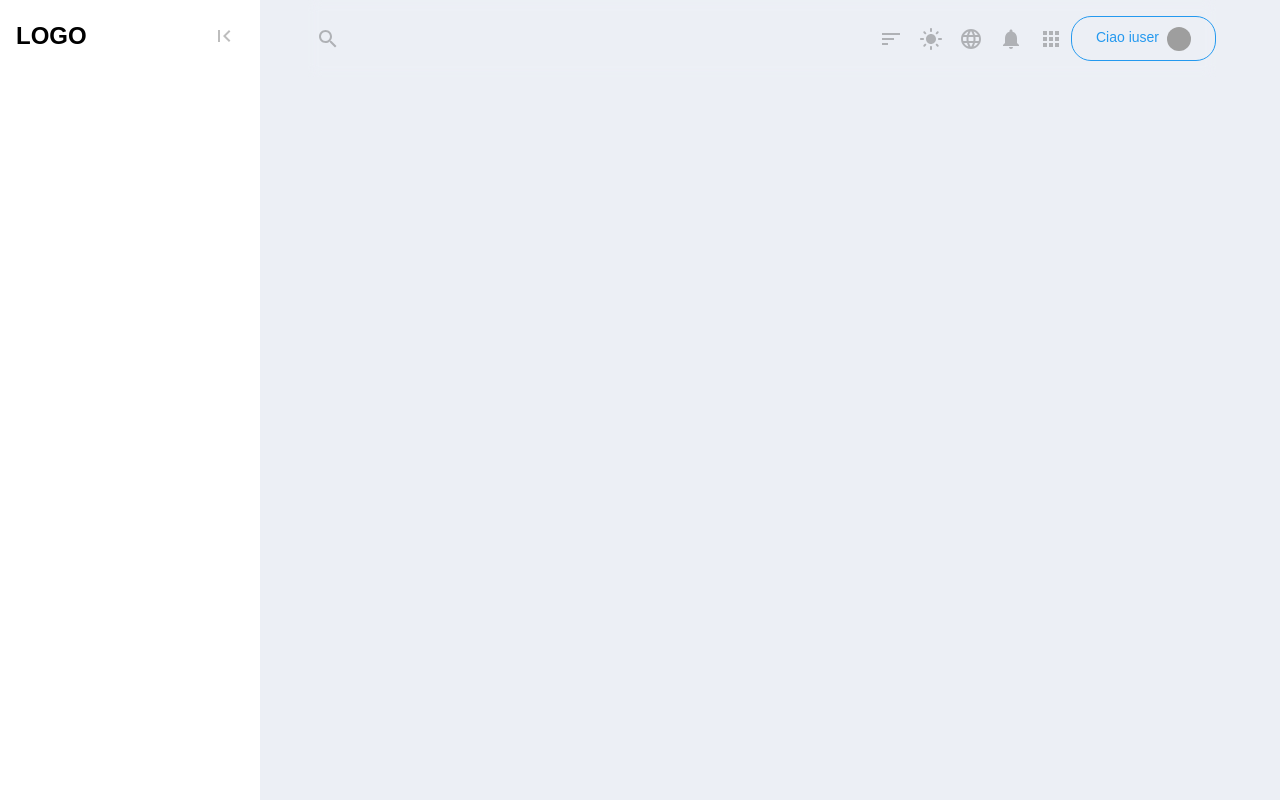
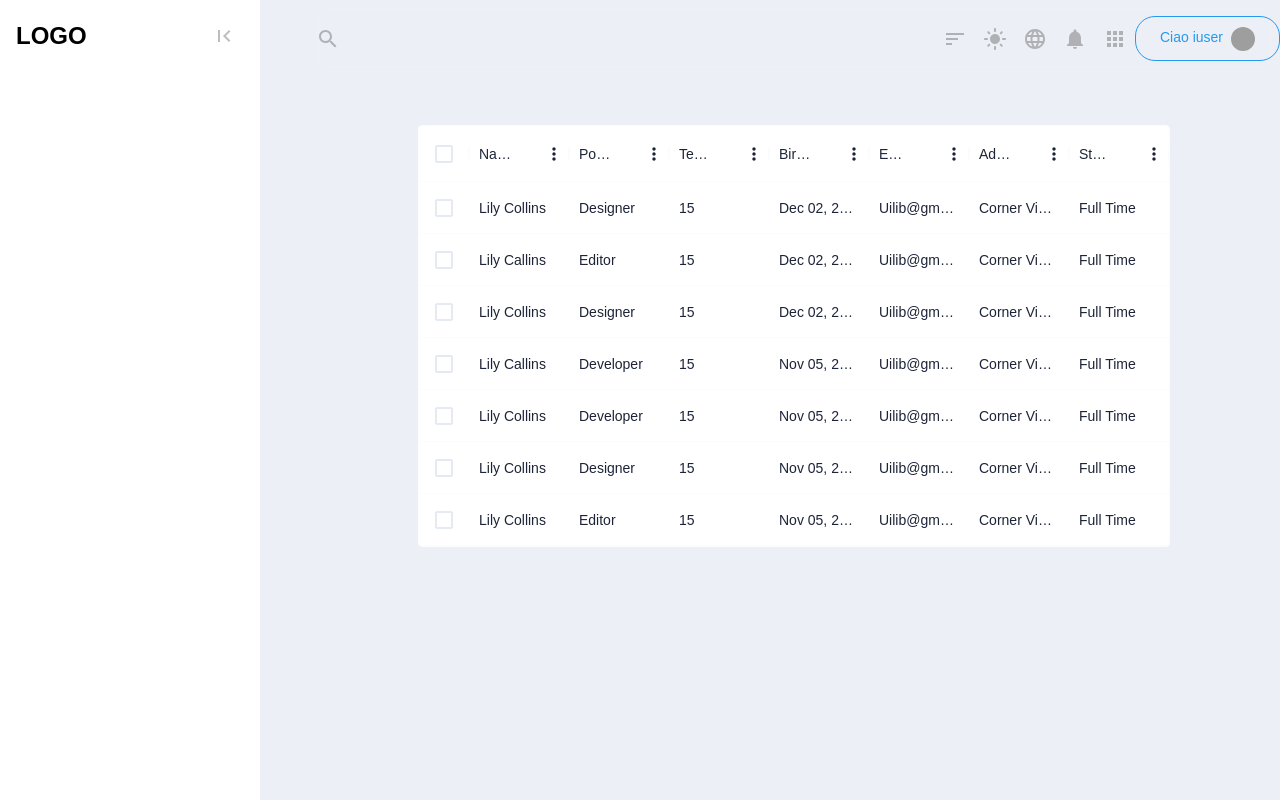
Before and after one commit to alantheandroid/stackhouse-dashboard, a React (Create React App) app: page / in a window 1280 px wide. Built offline with nearby package versions, Linux system fonts and the light colour scheme; grey boxes are pictures that could not be loaded.

Commit message:
fix layout

```diff
--- a/src/components/DataGrid/index.tsx
+++ b/src/components/DataGrid/index.tsx
@@ -1,12 +1,13 @@
 import React from 'react';
 import { GridRowsProp, GridColDef } from '@mui/x-data-grid';
-import { StyledDataGrid } from './styled';
+import { DataGridContainer, StyledDataGrid } from './styled';
 
 type Props = {
   rows: GridRowsProp;
   columns: GridColDef[];
   autoHeight?: boolean;
   checkboxSelection?: boolean;
+  hidefooter?: boolean
 };
 
 export const DataGrid = ({
@@ -14,13 +15,17 @@ export const DataGrid = ({
   columns,
   autoHeight,
   checkboxSelection,
+  hidefooter
 }: Props) => {
   return (
+    <DataGridContainer>
       <StyledDataGrid
         rows={rows}
         columns={columns}
         autoHeight={autoHeight}
         checkboxSelection={checkboxSelection}
+        hideFooter={hidefooter}
       />
+    </DataGridContainer>
   );
 };
--- a/src/components/DataGrid/styled.ts
+++ b/src/components/DataGrid/styled.ts
@@ -3,5 +3,12 @@ import { DataGrid } from '@mui/x-data-grid';
 
 export const StyledDataGrid = styled(DataGrid)`
     width: 100%;
-    margin-top: 70px;
+    background-color: white;
 `
+
+export const DataGridContainer = styled.div`
+    margin-top: 2rem;
+    max-width: fit-content;
+    max-height: fit-content;
+    margin: 0 auto;
+`
--- a/src/components/Header/index.tsx
+++ b/src/components/Header/index.tsx
@@ -3,6 +3,8 @@ import { Navbar } from '../Navbar'
 
 export const Header = () => {
   return (
-    <Navbar />
+    <div>
+      <Navbar />
+    </div>
   )
 }
--- a/src/components/Layout/index.tsx
+++ b/src/components/Layout/index.tsx
@@ -1,19 +1,18 @@
 import React from 'react';
 import { Header } from '../Header';
 import { Sidebar } from '../Sidebar';
-import { StyledLayout } from './styled';
+import { StyledContainer, StyledLayout } from './styled';
+import { Outlet } from 'react-router-dom';
 
 function Layout() {
   return (
-    <>
     <StyledLayout>
-
       <Sidebar />
-      <>
+      <StyledContainer>
       <Header />
-      </>
+      <Outlet />
+      </StyledContainer>
     </StyledLayout>
-    </>
   );
 }
 
--- a/src/components/Layout/styled.ts
+++ b/src/components/Layout/styled.ts
@@ -6,3 +6,12 @@ export const StyledLayout = styled.div`
     background-color: ${() => secondary[200]};
     gap: 3rem;
 `
+
+export const StyledContainer = styled.div`
+display: flex;
+flex-direction: column;
+flex: 1;
+max-width: 1240px;
+margin: 0 auto;
+gap: 3rem;
+`
--- a/src/components/Navbar/index.tsx
+++ b/src/components/Navbar/index.tsx
@@ -6,7 +6,6 @@ import { NavMenu } from './NavMenu'
 
 export const Navbar = () => {
   return (
-
     <DashBoardNavbar>
       <IconButton aria-label="search">
             <GridSearchIcon color='disabled'/>
--- a/src/components/Navbar/styled.ts
+++ b/src/components/Navbar/styled.ts
@@ -10,5 +10,4 @@ export const DashBoardNavbar = styled.div`
     backdrop-filter: blur(6px);
     background-color: transparent;
     justify-content: space-between;
-    margin-right: 4rem;
 `
--- a/src/components/Sidebar/index.tsx
+++ b/src/components/Sidebar/index.tsx
@@ -15,7 +15,7 @@ export const Sidebar = ({isOpen}:Props) => {
   const dispatch = useDispatch()
   const siderStatus = useSelector(selectSidebarState)
   return (
-    <StyledSidebar isOpen={isOpen ?? siderStatus}>
+    <StyledSidebar isOpen={isOpen ?? !siderStatus}>
       <StyledSidebarHeader>
        <Text variant='h5'>LOGO</Text>
       <IconButton onClick={() => {dispatch(appActions.toggleSidebar())}}>
--- a/src/pages/Home/index.tsx
+++ b/src/pages/Home/index.tsx
@@ -1,8 +1,10 @@
 import React from 'react';
+import { DataGrid } from '../../components/DataGrid';
+import { columns, rows } from './mock';
 
 function Home() {
   return (
-<div></div>
+<DataGrid rows={rows} columns={columns} checkboxSelection hidefooter/>
 
   );
 }
```
Lines whose indentation alone changed are shown as unchanged.
